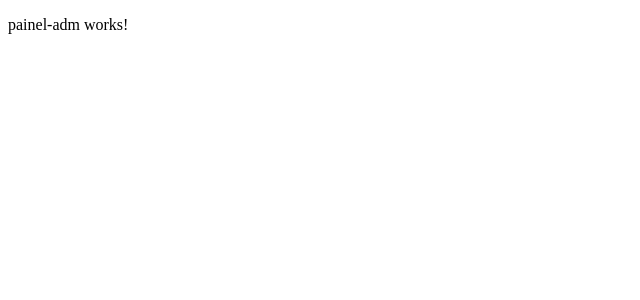
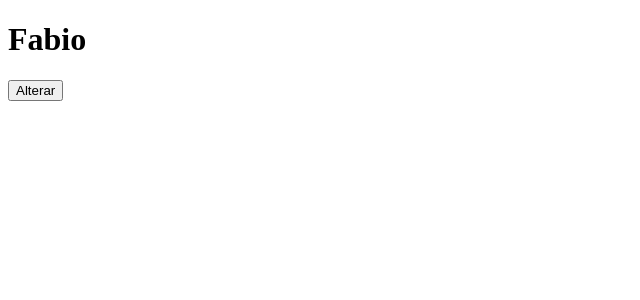
Before and after one commit to Calebe658/projeto-angular-step, an Angular app in the folder minha-aplicacao-angular/: page / in a window 1280 px wide. Shown: the top 300 px of the page, without its empty margins (0-640 px from the left). Built offline with nearby package versions, Linux system fonts and the light colour scheme.

Commit message:
app-update

```diff
--- a/minha-aplicacao-angular/src/app/app.html
+++ b/minha-aplicacao-angular/src/app/app.html
@@ -1 +1 @@
-<app-painel-adm></app-painel-adm>
+<app-exemplo></app-exemplo>
```
